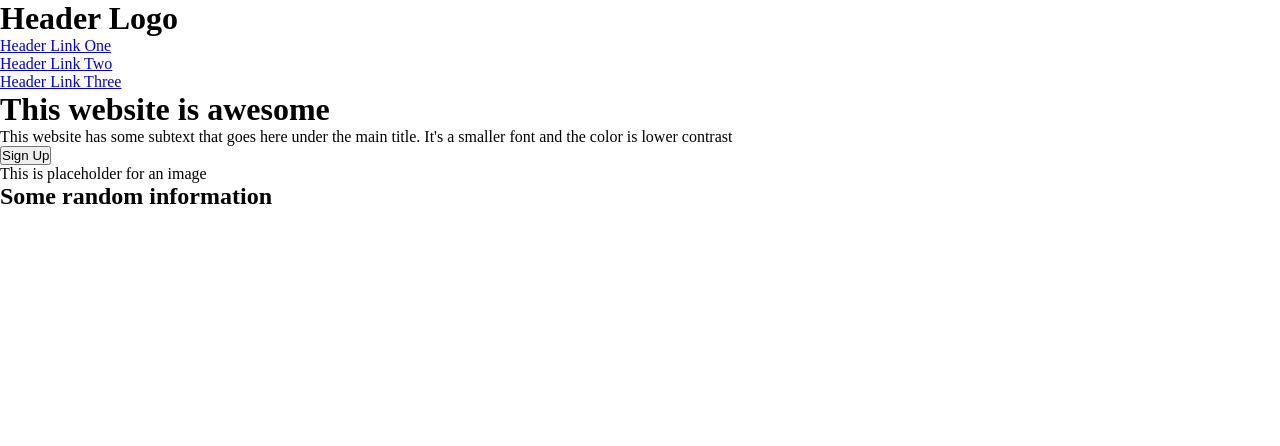
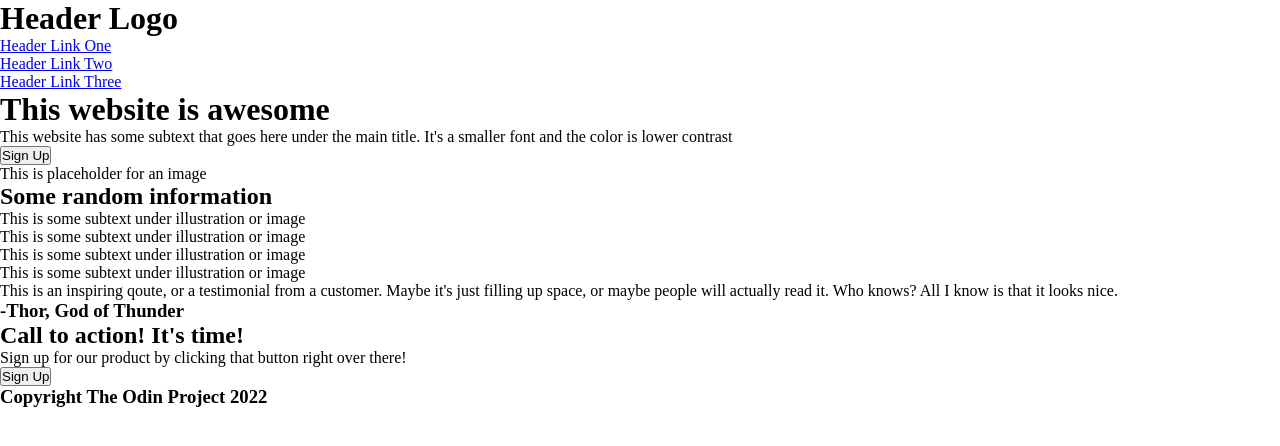
Before and after one commit to JSammy23/landing-page, a plain HTML site: page index.html in a window 1280 px wide. Drawn offline with Linux system fonts and the light colour scheme.

Commit message:
html framework

```diff
--- a/index.html
+++ b/index.html
@@ -32,11 +32,47 @@
     <div class="cont-one">
       <h2>Some random information</h2>
       <div class="content-wrapper">
-        <div></div>
-        <div></div>
-        <div></div>
-        <div></div>
+        <div class="mini">
+          <div class="tile"></div>
+          <p>This is some subtext under illustration or image</p>
+        </div>
+        <div class="mini">
+          <div class="tile"></div>
+          <p>This is some subtext under illustration or image</p>
+        </div>
+        <div class="mini">
+          <div class="tile"></div>
+          <p>This is some subtext under illustration or image</p>
+        </div>
+        <div class="mini">
+          <div class="tile"></div>
+          <p>This is some subtext under illustration or image</p>
+        </div>
       </div>
     </div>
+    <div class="cont-two">
+      <div class="content-wrapper">
+        <p class="qoute">
+          This is an inspiring qoute, or a testimonial from a customer. Maybe
+          it's just filling up space, or maybe people will actually read it. Who
+          knows? All I know is that it looks nice.
+        </p>
+        <h3>-Thor, God of Thunder</h3>
+      </div>
+    </div>
+    <div class="cont-three">
+      <div class="flex-cont">
+        <div class="text-cont">
+          <h2>Call to action! It's time!</h2>
+          <p>
+            Sign up for our product by clicking that button right over there!
+          </p>
+        </div>
+        <button>Sign Up</button>
+      </div>
+    </div>
+    <footer>
+      <h3>Copyright The Odin Project 2022</h3>
+    </footer>
   </body>
 </html>
```
